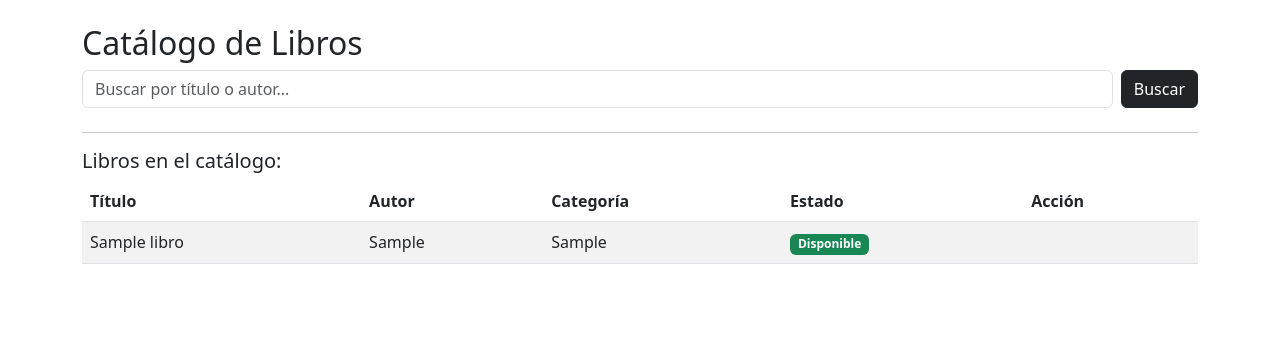
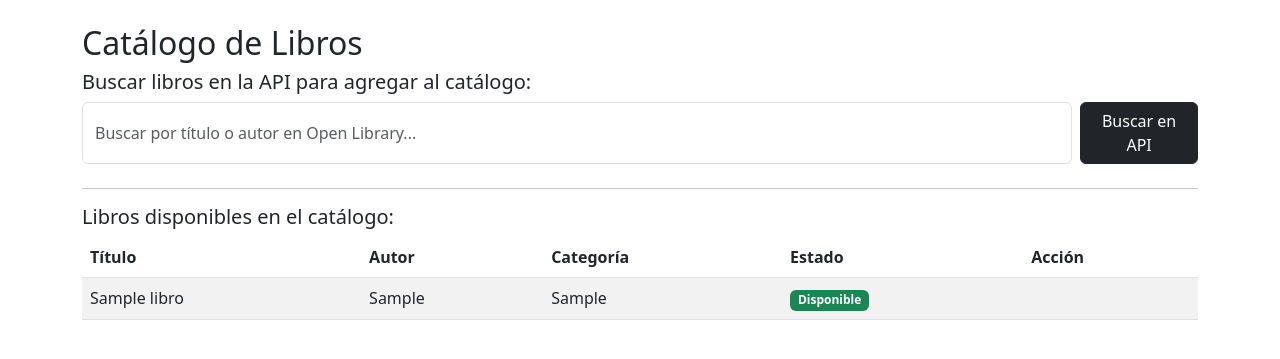
Before and after one commit to jd-gallego/biblioteca_gtg, a Django app: page /libros/ in a window 1280 px wide. Shown: the part 56-415 px from the top of the page. Run offline with Django 5.2, Linux system fonts and the light colour scheme; a user stored in the database is signed in; tables that the repository leaves empty hold one stand-in row (values such as "Sample post").

Commit message:
feat: buscador del catalogo separado por rol de usuario

```diff
--- a/libros/views.py
+++ b/libros/views.py
@@ -7,15 +7,22 @@ from .services import LibroService
 @login_required
 def catalogo_libros(request):
     query = request.GET.get('q', '')
+    buscar = request.GET.get('buscar', '')
     libros_api = []
-    if query:
+
+    if query and request.user.es_administrador():
         service = LibroService()
         libros_api = service.buscar_libros(query)
+
     libros_db = Libro.objects.all()
+    if buscar:
+        libros_db = libros_db.filter(titulo__icontains=buscar) | libros_db.filter(autor__icontains=buscar)
+
     return render(request, 'libros/catalogo.html', {
         'libros_api': libros_api,
         'libros_db': libros_db,
-        'query': query
+        'query': query,
+        'buscar': buscar
     })
 
 @login_required
--- a/templates/libros/catalogo.html
+++ b/templates/libros/catalogo.html
@@ -1,14 +1,17 @@
 {% extends 'base.html' %}
 {% block content %}
 <h2>Catálogo de Libros</h2>
+
+{% if user.rol == 'administrador' %}
+    <h5>Buscar libros en la API para agregar al catálogo:</h5>
     <form method="GET" class="d-flex gap-2 mb-4">
-    <input type="text" name="q" value="{{ query }}" class="form-control" placeholder="Buscar por título o autor...">
-    <button type="submit" class="btn btn-dark">Buscar</button>
+        <input type="text" name="q" value="{{ query }}" class="form-control" placeholder="Buscar por título o autor en Open Library...">
+        <button type="submit" class="btn btn-dark">Buscar en API</button>
     </form>
 
     {% if libros_api %}
-    <h5>Resultados de la búsqueda:</h5>
-    <div class="row">
+        <h6>Resultados de la API:</h6>
+        <div class="row mb-4">
             {% for libro in libros_api %}
             <div class="col-md-4 mb-3">
                 <div class="card h-100">
@@ -16,7 +19,6 @@
                         <h6 class="card-title">{{ libro.titulo }}</h6>
                         <p class="card-text text-muted">{{ libro.autor }}</p>
                         {% if libro.categoria %}<small>{{ libro.categoria }}</small>{% endif %}
-                    {% if user.rol == 'administrador' %}
                         <form method="POST" action="{% url 'agregar_libro' %}">
                             {% csrf_token %}
                             <input type="hidden" name="api_id" value="{{ libro.api_id }}">
@@ -26,16 +28,24 @@
                             <input type="hidden" name="categoria" value="{{ libro.categoria }}">
                             <button type="submit" class="btn btn-sm btn-success mt-2">Agregar al catálogo</button>
                         </form>
-                    {% endif %}
                     </div>
                 </div>
             </div>
             {% endfor %}
         </div>
     {% endif %}
+{% endif %}
 
 <hr>
-<h5>Libros en el catálogo:</h5>
+<h5>Libros disponibles en el catálogo:</h5>
+
+{% if user.rol == 'lector' %}
+<form method="GET" class="d-flex gap-2 mb-3">
+    <input type="text" name="buscar" value="{{ buscar }}" class="form-control" placeholder="Buscar en el catálogo...">
+    <button type="submit" class="btn btn-dark">Buscar</button>
+</form>
+{% endif %}
+
 <table class="table table-striped">
     <thead>
         <tr>
```
Lines whose indentation alone changed are shown as unchanged.
